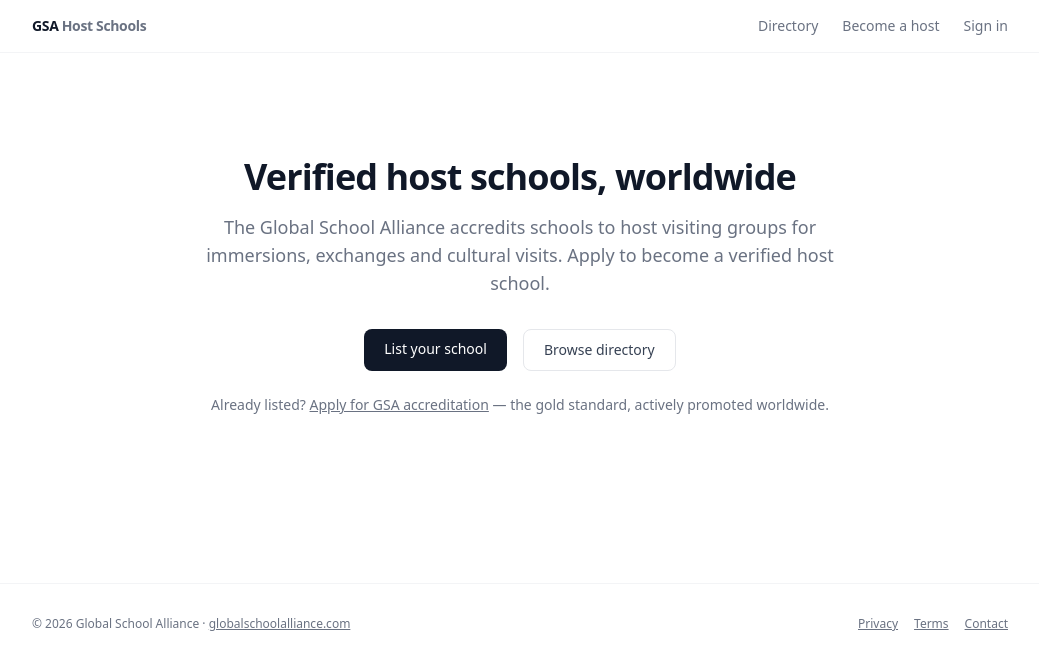
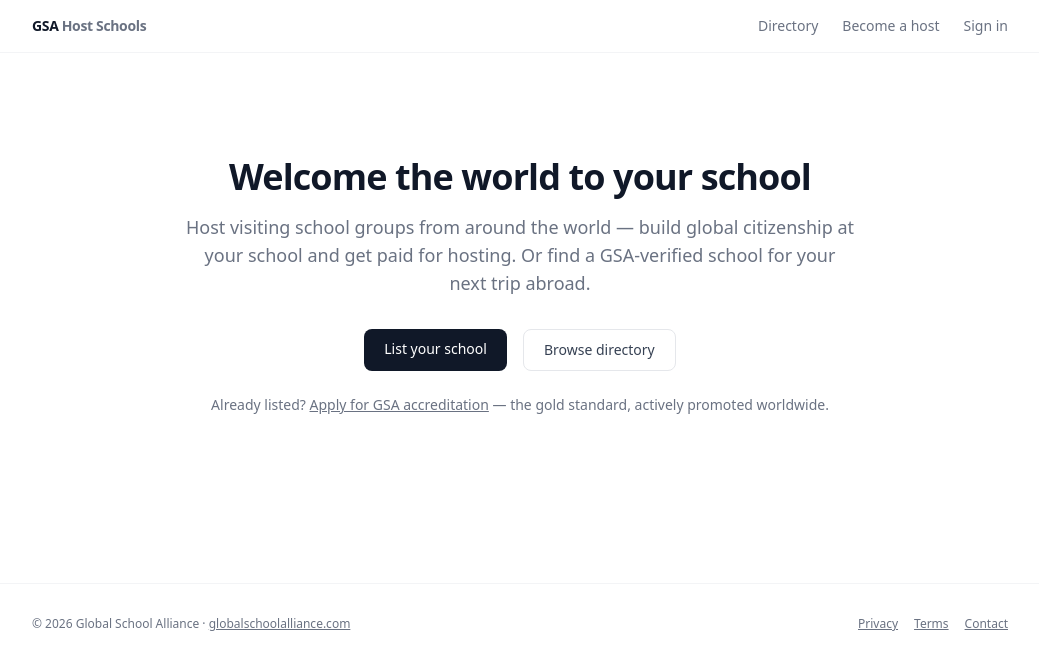
Before and after one commit to rasfernando/gsa-host-directory, a Next.js app: page / in a window 1280 px wide. Shown: the top 670 px of the page, without its empty margins (120-1159 px from the left). Built offline with nearby package versions, Linux system fonts and the light colour scheme; no server answers.

Commit message:
UX copy pass: outcome-led CTAs, expectation-setting microcopy, human homepage

```diff
--- a/app/apply/page.tsx
+++ b/app/apply/page.tsx
@@ -190,8 +190,12 @@ export default async function ApplyPage() {
           type="submit"
           className="w-full rounded-lg bg-gray-900 px-4 py-3 text-sm font-medium text-white hover:bg-gray-700"
         >
-          Submit application
+          Submit for verification
         </button>
+        <p className="text-center text-xs text-gray-500">
+          A member of the GSA team will contact you to arrange the
+          verification steps — nothing is automated.
+        </p>
       </form>
     </div>
   );
--- a/app/directory/[slug]/page.tsx
+++ b/app/directory/[slug]/page.tsx
@@ -180,8 +180,11 @@ export default async function ProfilePage({
               />
             </div>
             <button className="rounded-lg bg-gray-900 px-5 py-2.5 text-sm font-medium text-white hover:bg-gray-700">
-              Send enquiry
+              Send enquiry to the GSA team
             </button>
+            <p className="mt-2 text-xs text-gray-500">
+              No commitment — this starts a conversation, not a booking.
+            </p>
           </form>
         )}
       </section>
--- a/app/directory/page.tsx
+++ b/app/directory/page.tsx
@@ -80,7 +80,7 @@ export default async function DirectoryPage({
           GSA Accredited only
         </label>
         <button className="rounded-lg bg-gray-900 px-4 py-2 text-sm font-medium text-white hover:bg-gray-700">
-          Filter
+          Show matching schools
         </button>
         {(params.q || params.country || params.focus || params.boarding || params.homestay) && (
           <Link href="/directory" className="text-sm text-gray-500 underline">
--- a/app/list-your-school/page.tsx
+++ b/app/list-your-school/page.tsx
@@ -148,8 +148,12 @@ export default async function ListYourSchoolPage() {
           type="submit"
           className="w-full rounded-lg bg-gray-900 px-4 py-3 text-sm font-medium text-white hover:bg-gray-700"
         >
-          Create listing
+          Submit my listing for review
         </button>
+        <p className="text-center text-xs text-gray-500">
+          The GSA team reviews every listing — yours will be live within a
+          couple of days.
+        </p>
       </form>
     </div>
   );
--- a/app/login/page.tsx
+++ b/app/login/page.tsx
@@ -62,7 +62,7 @@ function LoginForm() {
         disabled={status === "sending"}
         className="w-full rounded-lg bg-gray-900 px-4 py-2.5 text-sm font-medium text-white hover:bg-gray-700 disabled:opacity-50"
       >
-        {status === "sending" ? "Sending…" : "Send sign-in link"}
+        {status === "sending" ? "Sending…" : "Email me a sign-in link"}
       </button>
     </form>
   );
--- a/app/page.tsx
+++ b/app/page.tsx
@@ -4,12 +4,12 @@ export default function Home() {
   return (
     <div className="mx-auto max-w-2xl py-16 text-center">
       <h1 className="text-4xl font-semibold tracking-tight">
-        Verified host schools, worldwide
+        Welcome the world to your school
       </h1>
       <p className="mt-4 text-lg text-gray-500">
-        The Global School Alliance accredits schools to host visiting groups
-        for immersions, exchanges and cultural visits. Apply to become a
-        verified host school.
+        Host visiting school groups from around the world — build global
+        citizenship at your school and get paid for hosting. Or find a
+        GSA-verified school for your next trip abroad.
       </p>
       <div className="mt-8 flex justify-center gap-4">
         <Link
```
